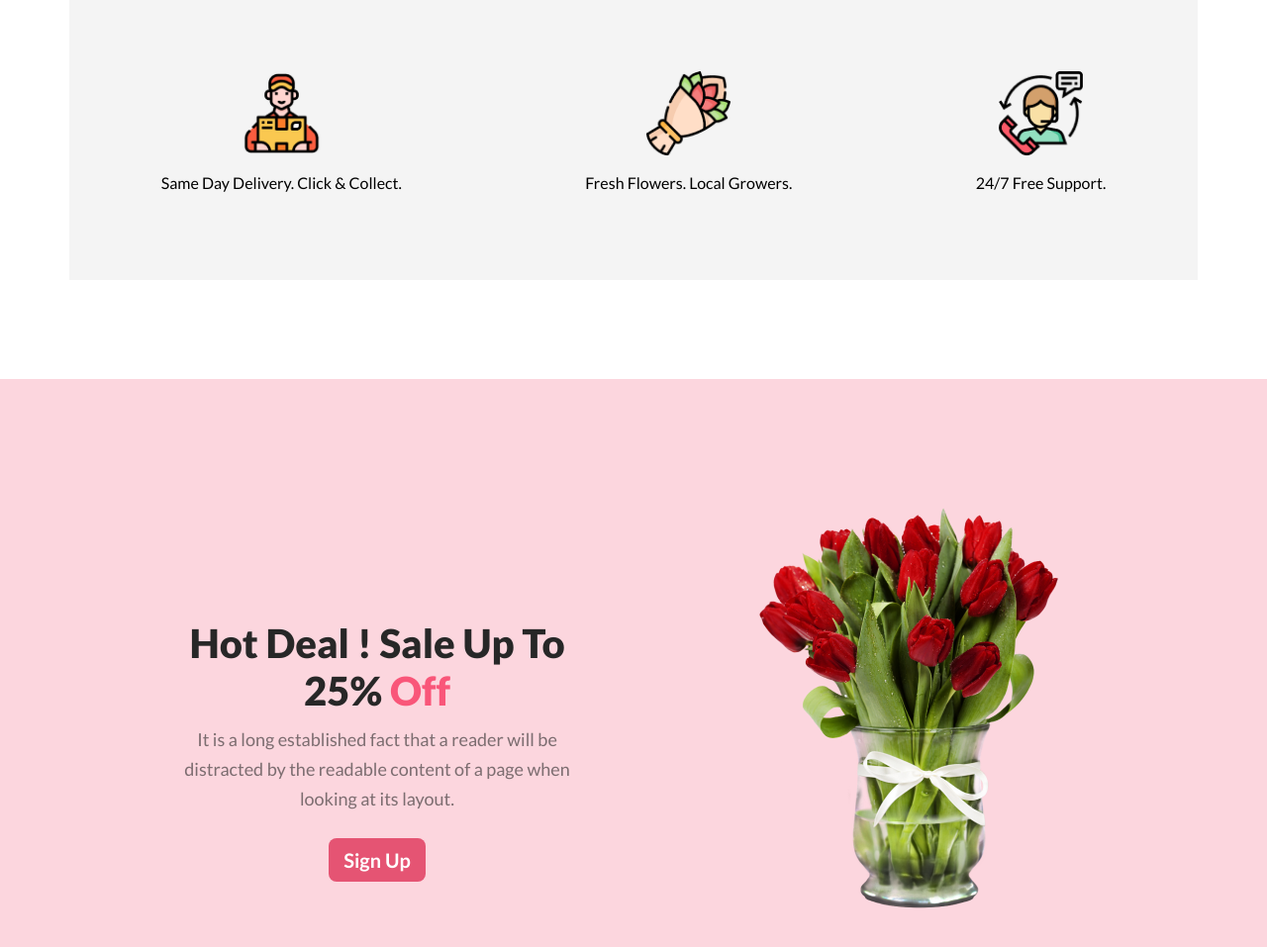
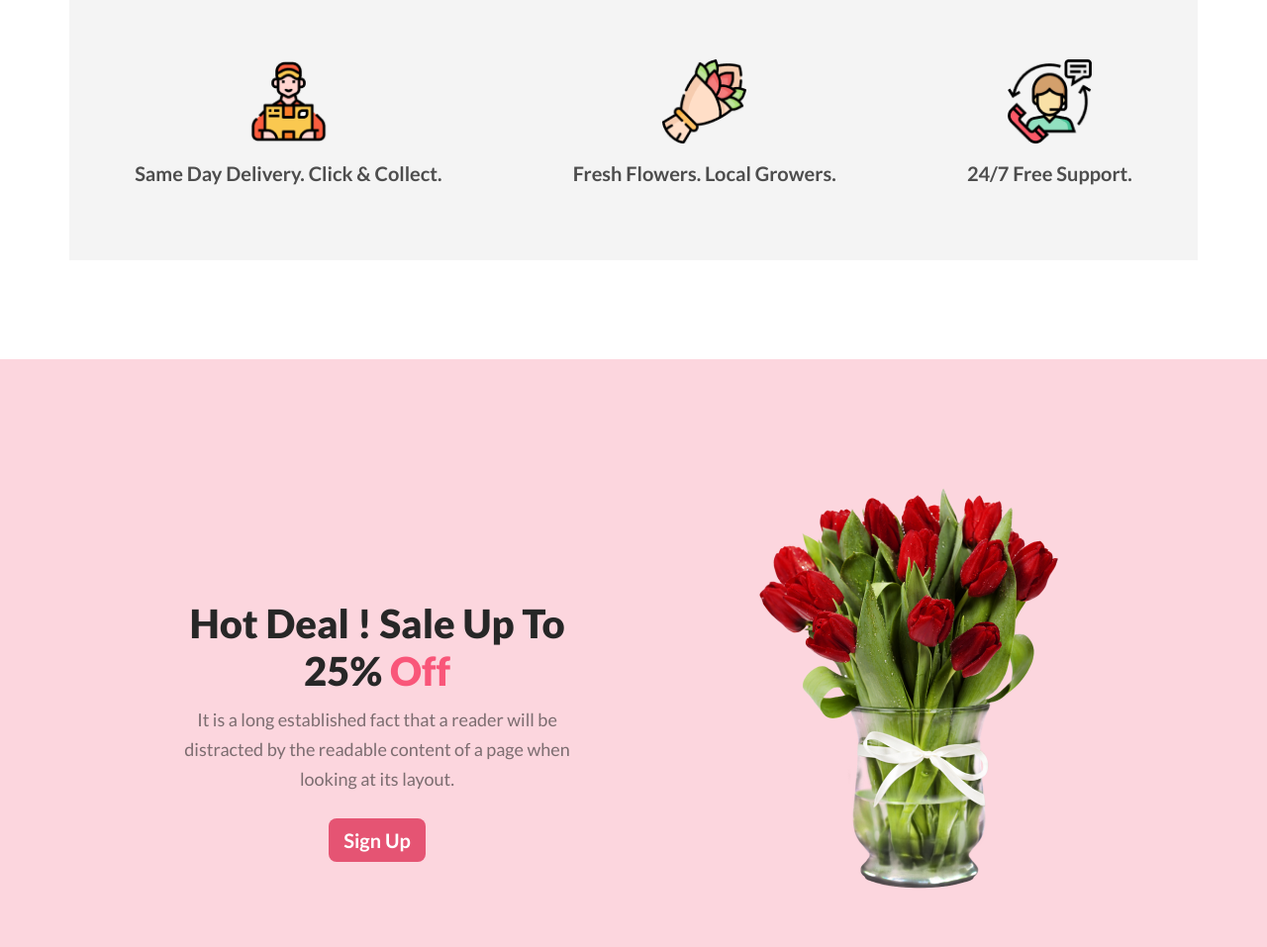
Before and after one commit to MD-YeakubNabi-Hridoy/Assignment-1, a plain HTML site: page index.html in a window 1280 px wide. Shown: the part 1618-2575 px from the top of the page at 99% size. Drawn offline with Linux system fonts and the light colour scheme.

Commit message:
first assignment complet

```diff
--- a/styles/assignment.css
+++ b/styles/assignment.css
@@ -113,8 +113,13 @@ main section{
     display: flex;
     justify-content: space-around;
     align-items: center;
-    height: 300px;
+    height: 280px;
     background-color: rgba(39, 39, 39, 0.05);
+}
+.services-content p{
+    font-size: 20px;
+    font-weight: 600;
+    color: #4d4d4d;
 }
 .services-content img{
     width: 85px;
```
